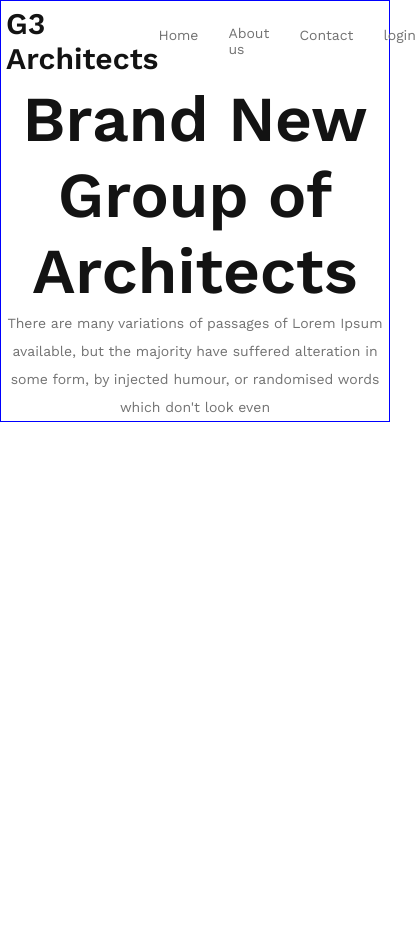
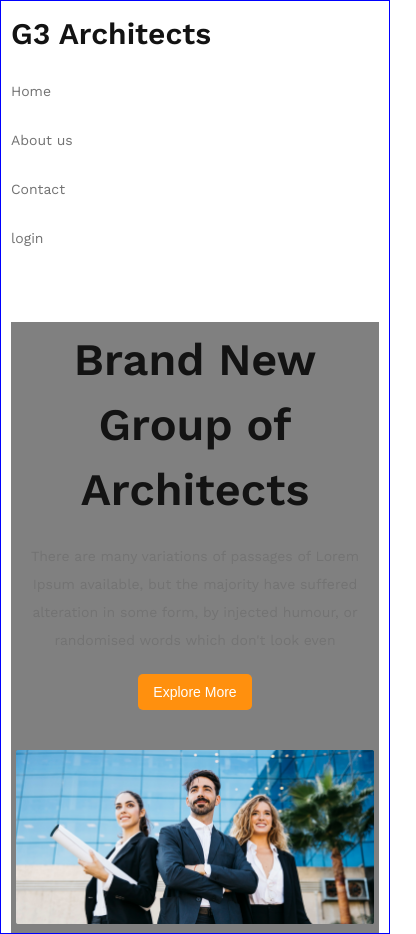
Before and after one commit to hasiburrahmanbiplab/architects, a plain HTML site: page index.html in a window 390 px wide. Shown: the whole page, 416 px wide, since content can reach past the window. Before the commit the page ends 844 px from the top, so only its background shows below. Drawn offline with nearby package versions, Linux system fonts and the light colour scheme.

Commit message:
navbar responsive

```diff
--- /dev/null
+++ b/css/responsive.css
@@ -0,0 +1,43 @@
+/* Extra Small Devices (Phones) */
+@media (max-width: 576.99px) {
+    /* Styles */
+    .banner-title {
+        font-size: 45px;
+        line-height: 65px;
+    }
+    .navbar {
+       flex-direction: column;
+       align-items: start;
+       justify-content: start;
+       row-gap: 30px;
+    }
+    .navbar nav ul{
+        display: flex;
+        flex-direction: column;
+    }
+  }
+
+  /* Small Devices (Tablets) */
+  @media (min-width: 577px) and (max-width: 767.99px) {
+    /* Styles */
+  }
+
+  /* Medium Devices (Small Laptops) */
+  @media (min-width: 768px) and (max-width: 991.99px) {
+    /* Styles */
+  }
+
+  /* Large Devices (Laptops and Desktops) */
+  @media (min-width: 992px) and (max-width: 1199.99px) {
+    /* Styles */
+  }
+
+  /* Extra Large Devices (Large Desktops) */
+  @media (min-width: 1200px) and (max-width: 1399.99px) {
+    /* Styles */
+  }
+
+  /* Extra Extra Large Devices (Large Screens) */
+  @media (min-width: 1400px) {
+    /* Styles */
+  }
--- a/css/style.css
+++ b/css/style.css
@@ -26,14 +26,16 @@ a{
     max-width: 992px;
     margin: 0 auto;
     border: 1px solid blue;
+    padding: 0 10px;
 }
 .btn-color{
     color: #FF900E;
 }
 .banner-title{
-    font-size: 64px;
+    font-size: 60px;
     font-weight: 600;
     color: #131313;
+    line-height: 72px;
 }
 .section-title{
     font-size: 45px;
@@ -55,9 +57,11 @@ a{
     font-size: 14px;
     font-weight: 400;
     color: #FFFFFF;
+    background-color: #FF900E;
     padding: 10px 15px;
     text-transform: capitalize;
-    background-origin: #FF900E;
+    border: none;
+    border-radius: 5px;
 }
 /* common css end */
 /* header part start */
@@ -65,7 +69,7 @@ a{
     display: flex;
     justify-content: space-between;
     align-items: center;
-    padding: 5px;
+    padding: 15px 0;
 }
 .navbar-logo a{
    font-size: 30px;
@@ -89,6 +93,18 @@ a{
     transition: ease-in-out 0.2s;
 }
 /* banner part start */
+.banner{
+    margin-top: 60px;
+}
+.banner-container {
+    background-color: gray;
+    display: flex;
+    flex-direction: column;
+    justify-content: center;
+    row-gap: 40px;
+    padding: 5px;
+    align-items: center;
+}
 .banner-text{
     max-width: 700px;
     text-align: center;
@@ -96,5 +112,12 @@ a{
 .banner-text h1 span{
     display: block;
 }
+.banner-text p{
+    padding: 20px 0;
+}
+.banner-image img{
+    width: 100%;
+    height: auto;
+}
 /* banner part end */
 /* header part end */
--- a/index.html
+++ b/index.html
@@ -5,11 +5,13 @@
     <meta name="viewport" content="width=device-width, initial-scale=1.0">
     <title>architects</title>
     <link rel="stylesheet" href="css/style.css">
+    <link rel="stylesheet" href="css/responsive.css">
 </head>
 <body>
     <!-- header part start -->
      <header id="header">
         <div class="container">
+           <div class="header-container">
             <div class="navbar">
                 <div class="navbar-logo">
                     <a href="#">G3 Architects</a>
@@ -28,8 +30,12 @@
                     <div class="banner-text">
                         <h1 class="banner-title">Brand New <span> Group of Architects</span></h1>
                         <p class="section-description">There are many variations of passages of Lorem Ipsum available, but the majority have suffered alteration in some form, by injected humour, or randomised words which don't look even</p>
+                        <button class="common-btn">Explore More</button>
                     </div>
-                <div class="banner-image"></div>
+                    <div class="banner-image">
+                        <img src="images/banner.png" alt="">
+                    </div>
+                </div>
                </div>
            </div>
         </div>
```
Lines whose indentation alone changed are shown as unchanged.
